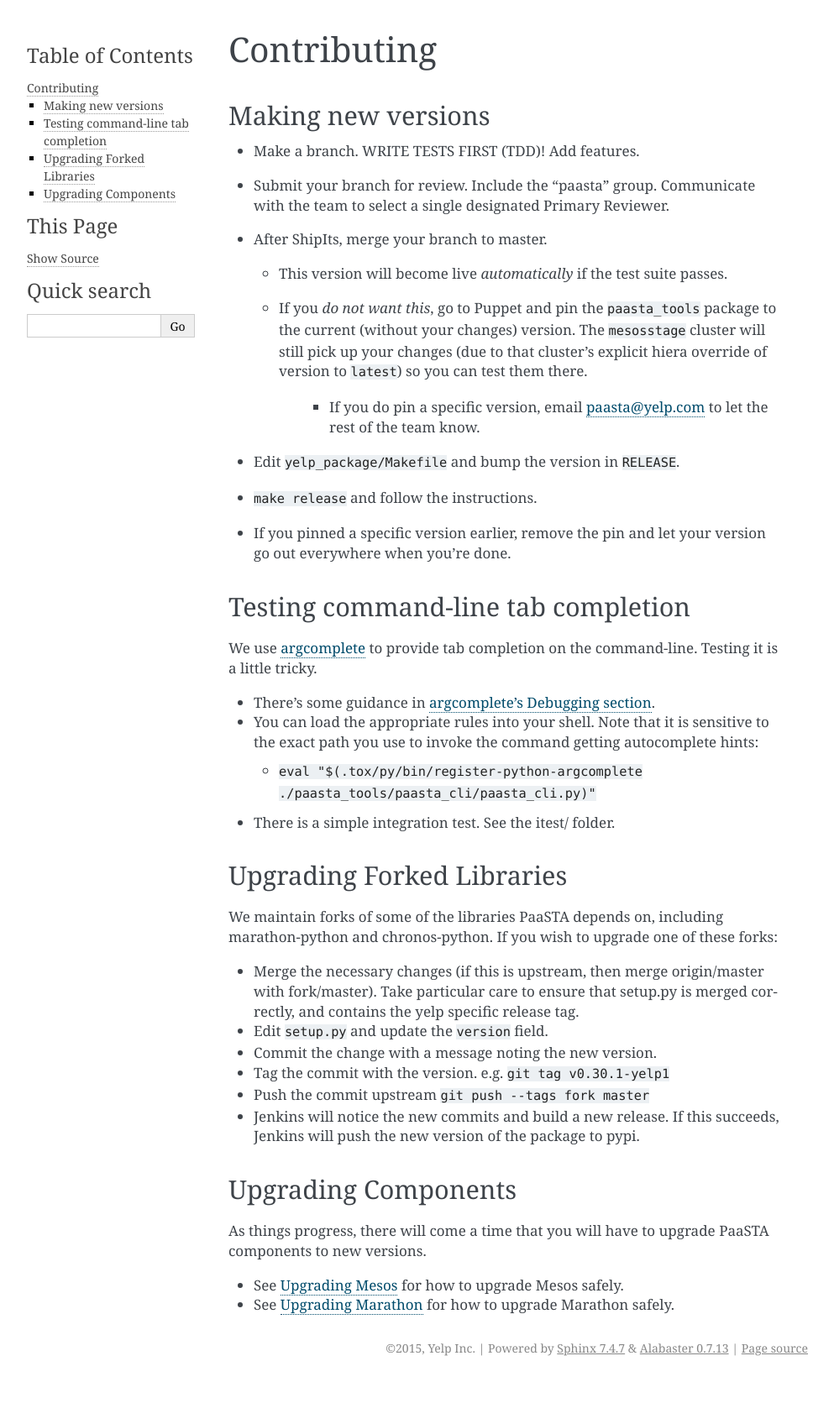
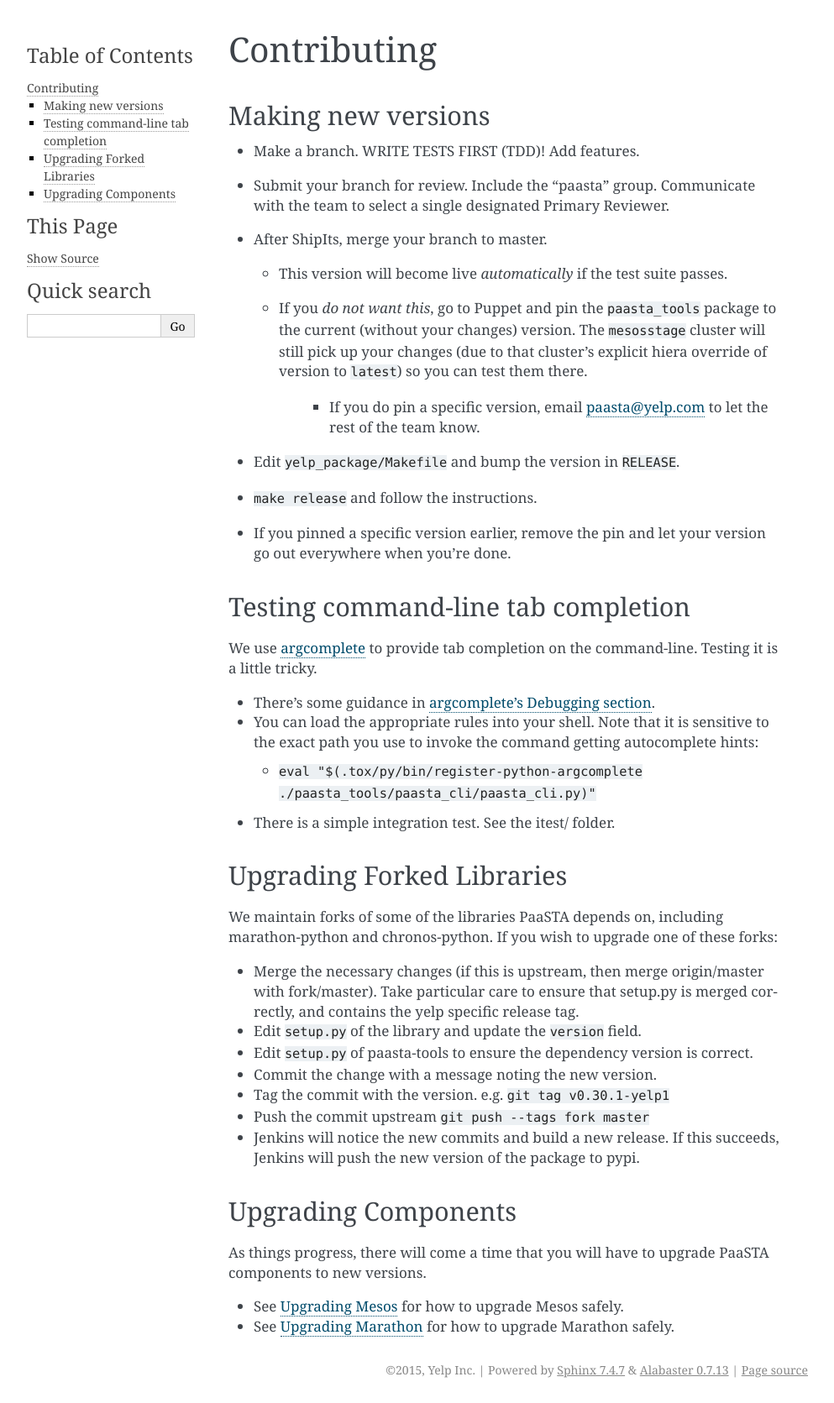
Before and after one commit to Yelp/paasta, a Sphinx documentation site: the page built from docs/source/contributing.rst, in a window 1280 px wide. Shown: the whole page at 84% size, without its empty margins (148-1141 px from the left). Built offline with Sphinx 7.4.7, drawn with Linux system fonts in a browser that asks for light colours; pages that are not in the unit, such as notebooks, are missing from menus; before the commit the page ends 1645 px from its top, so only the background shows below that.

Commit message:
update dependency

```diff
--- a/docs/source/contributing.rst
+++ b/docs/source/contributing.rst
@@ -47,7 +47,8 @@
 
 * Merge the necessary changes (if this is upstream, then merge origin/master with fork/master). Take particular
   care to ensure that setup.py is merged correctly, and contains the yelp specific release tag.
-* Edit ``setup.py`` and update the ``version`` field.
+* Edit ``setup.py`` of the library and update the ``version`` field.
+* Edit ``setup.py`` of paasta-tools to ensure the dependency version is correct.
 * Commit the change with a message noting the new version.
 * Tag the commit with the version. e.g. ``git tag v0.30.1-yelp1``
 * Push the commit upstream ``git push --tags fork master``
--- a/setup.py
+++ b/setup.py
@@ -19,7 +19,7 @@
         'argcomplete >= 0.8.1',
         # argparse is pinned to 1.2.1 since it comes in the core python2.7 libs and pip can't seem to override it
         'argparse == 1.2.1',
-        'chronos-python == 0.32.1-yelp3',
+        'chronos-python == 0.33.0-yelp3',
         # Don't update this unless you have confirmed the client works with the Docker version deployed on PaaSTA servers
         'docker-py == 1.2.3',
         'dulwich >= 0.9.8',
```
